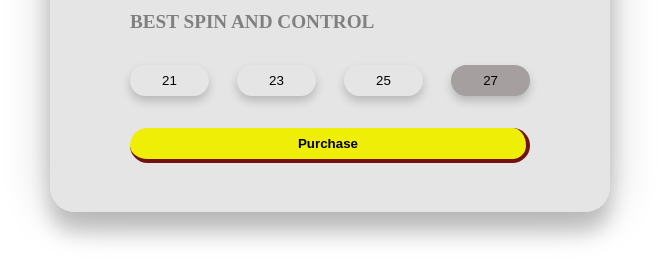
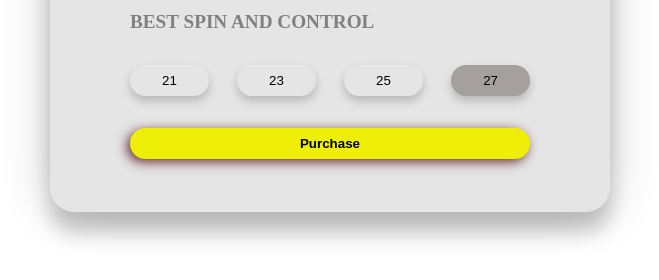
Before and after one commit to Prabhat-12/3D-Animated-Card, a plain HTML site: page index.html in a window 1280 px wide. Shown: the part 508-788 px from the top of the page, without its empty margins (310-969 px from the left). Drawn offline with Linux system fonts and the light colour scheme.

Commit message:
box-shadow added

```diff
--- a/style.css
+++ b/style.css
@@ -97,10 +97,8 @@ body{
     width: 100%;
     margin: 2rem 0rem;
     background:   rgb(238, 238, 6);
-    border-right: 4px solid #761111;
-    border-bottom: 4px solid #761111;
-    border-top: none;
-    border-left: none;
+    box-shadow: -3px 3px 12px 0 #692b30;
+    border: none;
     cursor: pointer;
     border-radius: 25px;transition: all 0.75s ease-out;
     font-weight: bolder;
```
